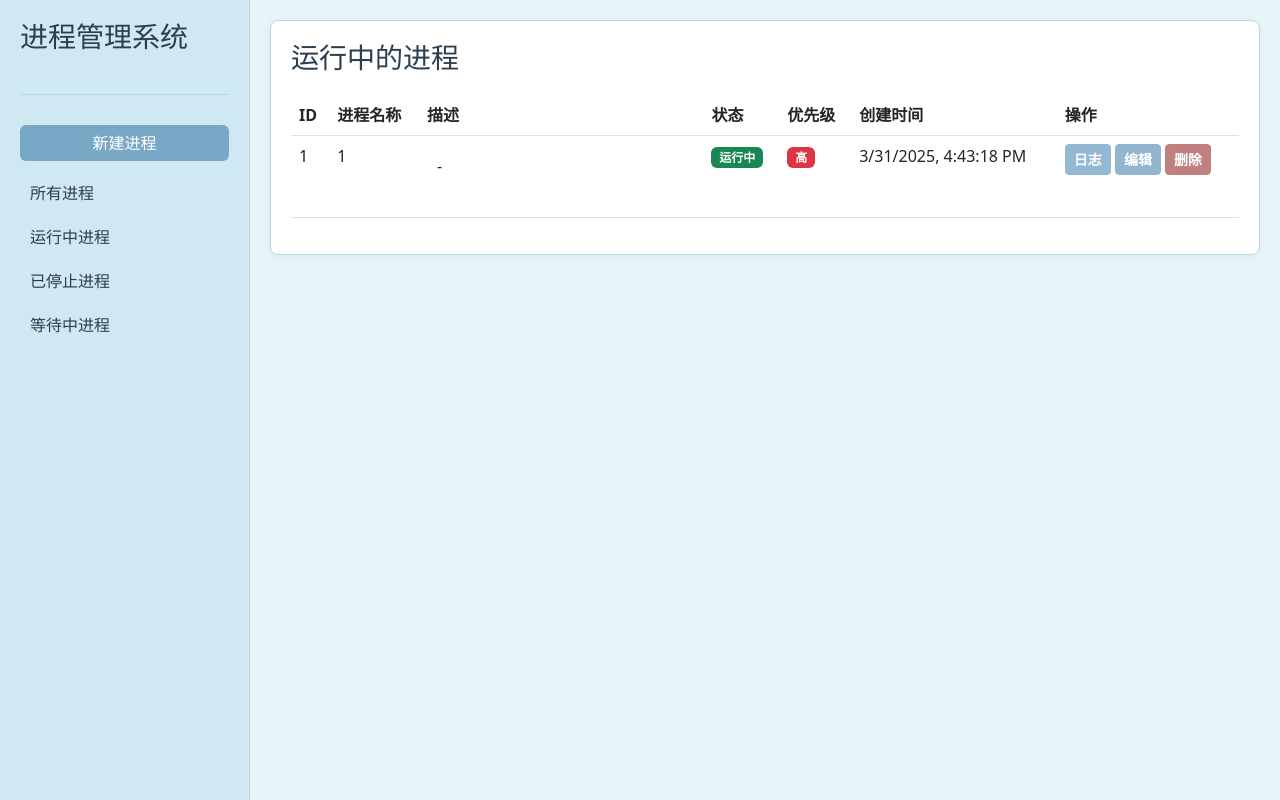
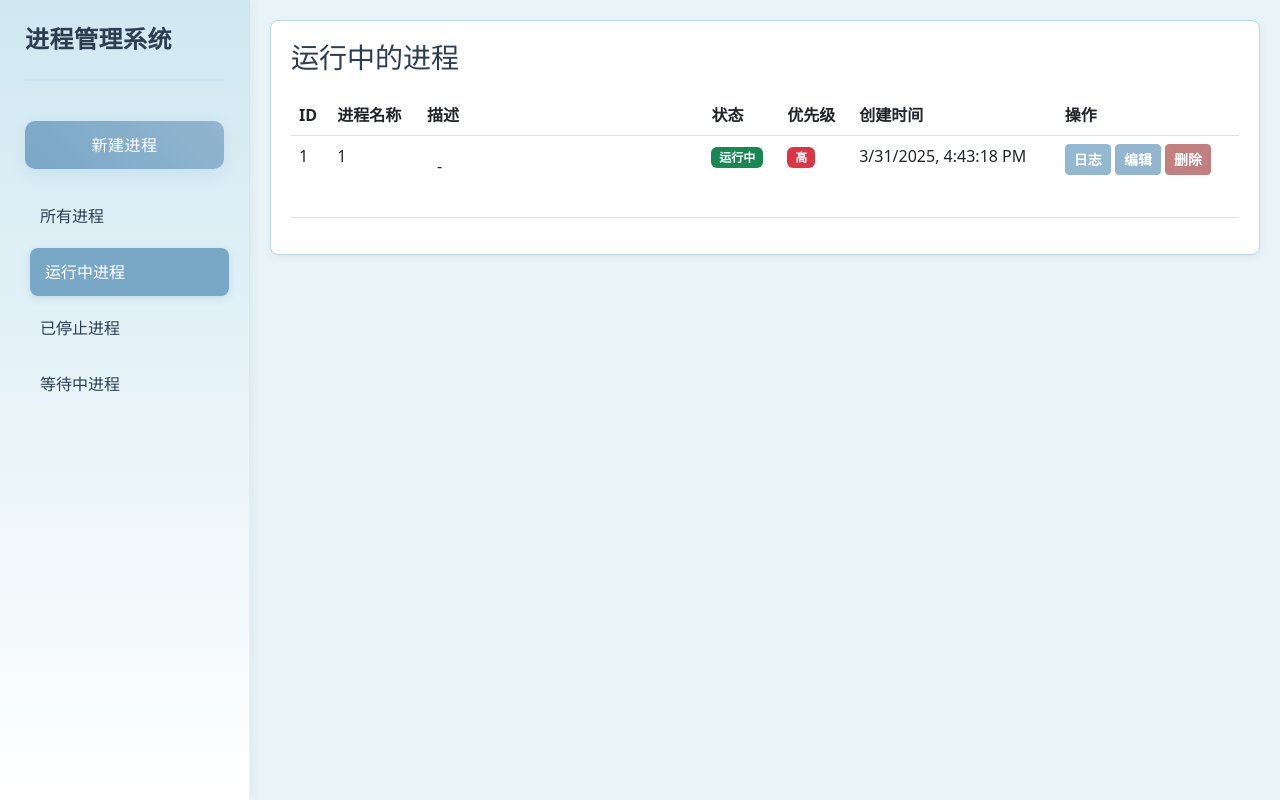
Before and after one commit to name-isname/ProcessManagement, a FastAPI app: page / in a window 1280 px wide. Run offline with FastAPI, Linux system fonts and the light colour scheme; data comes from the database, SQL or seed files in the repository; both versions use the stored data as it was after the commit; some libraries are stand-ins or nearby versions.

Commit message:
功能完备，左侧导航栏修改完成

```diff
--- a/static/main.js
+++ b/static/main.js
@@ -557,6 +557,7 @@ async function viewLogs(processId) {
         const logModalElement = document.getElementById('logModal');
 
         // 初始化 CodeMirror 编辑器
+        // 在 viewLogs 函数中修改初始化 CodeMirror 编辑器的部分
         if (!mdEditor) {
             mdEditor = CodeMirror.fromTextArea(document.getElementById('newLogContent'), {
                 mode: 'markdown',
@@ -564,14 +565,21 @@ async function viewLogs(processId) {
                 lineWrapping: true,
                 lineNumbers: true,
                 placeholder: '在此输入新日志内容（支持 Markdown 格式）',
+                viewportMargin: Infinity,
                 extraKeys: {
                     'Enter': 'newlineAndIndentContinueMarkdownList',
                     'Tab': 'indentMore',
                     'Shift-Tab': 'indentLess'
                 }
             });
+
+            // 添加一个延时来刷新编辑器
+            setTimeout(() => {
+                mdEditor.refresh();
+            }, 100);
         } else {
             mdEditor.setValue(''); // 清空编辑器内容
+            mdEditor.refresh(); // 刷新编辑器布局
         }
 
         // 设置添加日志按钮的处理函数
--- a/static/style.css
+++ b/static/style.css
@@ -13,28 +13,108 @@
     background-color: var(--primary-color);
 }
 
+/* 侧边栏基础样式 */
 .sidebar {
     width: 250px;
-    background: var(--secondary-color);
-    padding: 20px;
-    border-right: 1px solid var(--border-color);
+    background: linear-gradient(180deg, var(--secondary-color) 0%, #ffffff 100%);
+    padding: 25px;
+    border-right: 1px solid rgba(184, 216, 232, 0.3);
+    box-shadow: 2px 0 10px rgba(0, 0, 0, 0.05);
 }
 
 .sidebar-header {
-    padding-bottom: 20px;
-    border-bottom: 1px solid var(--border-color);
-    color: var(--text-color);
+    padding-bottom: 25px;
+    margin-bottom: 25px;
+    border-bottom: 2px solid rgba(184, 216, 232, 0.3);
 }
 
+.sidebar-header h3 {
+    color: var(--text-color);
+    font-weight: 600;
+    margin: 0;
+    font-size: 1.5rem;
+    letter-spacing: 0.5px;
+}
+
+/* 导航链接容器 */
+.list-unstyled.components {
+    margin: 0;
+    padding: 0;
+}
+
+.list-unstyled.components li {
+    margin-bottom: 8px;
+}
+
+/* 导航链接样式 */
+.nav-link {
+    color: var(--text-color);
+    padding: 12px 20px;
+    display: flex;
+    align-items: center;
+    text-decoration: none;
+    border-radius: 10px;
+    font-weight: 500;
+    transition: all 0.3s ease;
+    position: relative;
+    overflow: hidden;
+    background: transparent;
+}
+
+.nav-link:before {
+    content: '';
+    position: absolute;
+    left: 0;
+    top: 0;
+    height: 100%;
+    width: 0;
+    background: var(--accent-color);
+    border-radius: 10px;
+    opacity: 0;
+    transition: all 0.3s ease;
+    z-index: 0;
+}
+
+.nav-link span {
+    position: relative;
+    z-index: 1;
+}
+
+.nav-link:hover {
+    color: var(--accent-color);
+    transform: translateX(5px);
+    background: rgba(121, 168, 199, 0.1);
+}
+
+.nav-link.active {
+    color: white;
+    background: var(--accent-color);
+    box-shadow: 0 4px 15px rgba(121, 168, 199, 0.35);
+    transform: translateX(5px);
+}
+
+.nav-link.active:hover {
+    transform: translateX(5px) translateY(-1px);
+}
+
+/* 创建进程按钮样式 */
 .sidebar-btn {
     width: 100%;
-    margin: 10px 0;
-    background-color: var(--accent-color) !important;
+    margin: 15px 0;
+    padding: 12px 20px;
+    background: linear-gradient(45deg, var(--accent-color), #92b5d0) !important;
     border: none !important;
+    border-radius: 10px;
+    font-weight: 500;
+    letter-spacing: 0.5px;
+    box-shadow: 0 4px 15px rgba(121, 168, 199, 0.2);
+    transition: all 0.3s ease;
 }
 
 .sidebar-btn:hover {
-    background-color: #5d8ba8 !important;
+    background: linear-gradient(45deg, #92b5d0, var(--accent-color)) !important;
+    transform: translateY(-2px);
+    box-shadow: 0 6px 20px rgba(121, 168, 199, 0.3);
 }
 
 .content {
@@ -151,12 +231,47 @@ textarea.form-control {
     margin-top: 20px;
 }
 
+/* 导航链接样式 */
 .nav-link {
     color: var(--text-color);
-    padding: 10px;
+    padding: 12px 15px;
     display: block;
     text-decoration: none;
-    border-radius: 5px;
+    border-radius: 8px;
+    margin-bottom: 5px;
+    transition: all 0.3s ease;
+    position: relative;
+    font-weight: 500;
+}
+
+.nav-link:hover {
+    background: rgba(121, 168, 199, 0.1);
+    color: var(--accent-color);
+}
+
+.nav-link.active {
+    background: var(--accent-color);
+    color: white;
+    box-shadow: 0 2px 8px rgba(121, 168, 199, 0.3);
+}
+
+.nav-link.active:hover {
+    background: var(--accent-color);
+    color: white;
+    transform: translateY(-1px);
+}
+
+/* 可选：添加一个小图标指示当前选中状态 */
+.nav-link.active::before {
+    content: '';
+    position: absolute;
+    left: 0;
+    top: 50%;
+    transform: translateY(-50%);
+    width: 4px;
+    height: 70%;
+    background: white;
+    border-radius: 0 2px 2px 0;
 }
 
 .nav-link:hover {
@@ -347,11 +462,34 @@ h3 {
     opacity: 1;
 }
 
+/* 新增日志编辑器样式 */
 .new-log-section {
     background: #fff;
     border-radius: 8px;
     padding: 1.5rem;
     box-shadow: 0 2px 8px rgba(0, 0, 0, 0.05);
+    margin-top: 2rem;
+}
+
+.CodeMirror {
+    height: auto !important;
+    min-height: 150px;
+    border: 1px solid var(--border-color);
+    border-radius: 8px;
+    padding: 10px;
+    font-family: inherit;
+}
+
+.CodeMirror-scroll {
+    min-height: 150px;
+    max-height: 300px;
+}
+
+/* 确保编辑器容器有正确的尺寸 */
+.new-log-section .CodeMirror-wrap {
+    display: block;
+    width: 100%;
+    position: relative;
 }
 
 .new-log-title {
--- a/templates/index.html
+++ b/templates/index.html
@@ -30,21 +30,32 @@
             <div class="sidebar-header">
                 <h3>进程管理系统</h3>
             </div>
+            <!-- 侧边栏导航链接 -->
             <ul class="list-unstyled components">
                 <li>
-                    <button id="createProcessBtn" class="btn btn-primary sidebar-btn">新建进程</button>
+                    <button id="createProcessBtn" class="btn btn-primary sidebar-btn">
+                        新建进程
+                    </button>
                 </li>
                 <li>
-                    <a href="#" id="allProcessesBtn" class="nav-link active">所有进程</a>
+                    <a href="#" id="allProcessesBtn" class="nav-link">
+                        <span>所有进程</span>
+                    </a>
                 </li>
                 <li>
-                    <a href="#" id="runningProcessesBtn" class="nav-link">运行中进程</a>
+                    <a href="#" id="runningProcessesBtn" class="nav-link active">
+                        <span>运行中进程</span>
+                    </a>
                 </li>
                 <li>
-                    <a href="#" id="stoppedProcessesBtn" class="nav-link">已停止进程</a>
+                    <a href="#" id="stoppedProcessesBtn" class="nav-link">
+                        <span>已停止进程</span>
+                    </a>
                 </li>
                 <li>
-                    <a href="#" id="waitingProcessesBtn" class="nav-link">等待中进程</a>
+                    <a href="#" id="waitingProcessesBtn" class="nav-link">
+                        <span>等待中进程</span>
+                    </a>
                 </li>
             </ul>
         </nav>
```
Also changed, not shown: process.db.
